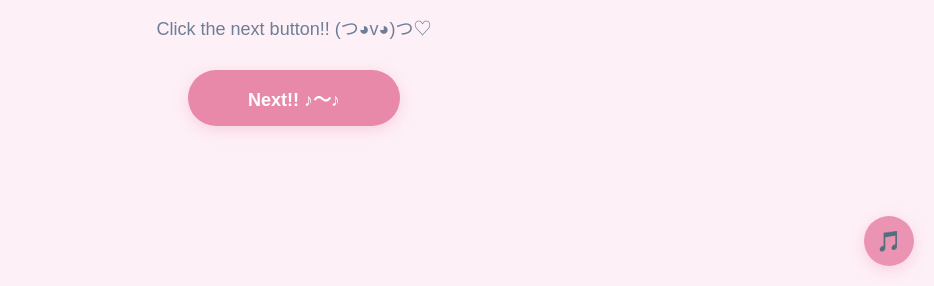
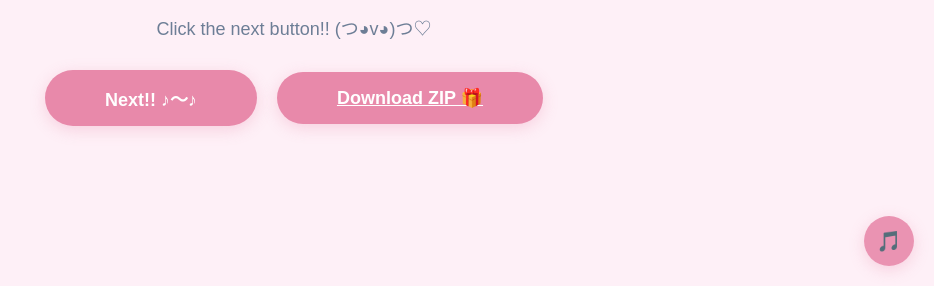
Before and after one commit to Alec-Wisteria/Letter-for-Kate, a plain HTML site: page index.html in a window 1280 px wide. Shown: the part 514-800 px from the top of the page, without its empty margins (346-1280 px from the left). Drawn offline with Linux system fonts and the light colour scheme.

Commit message:
add download button

```diff
--- a/index.html
+++ b/index.html
@@ -485,15 +485,18 @@
     <button class="music-control" id="musicToggle" onclick="toggleMusic()">🎵</button>
     <!-- Page 1: Greetings -->
     <div class="page active" id="page1">
-        <img src="silly-silly-guy.gif" alt="Birthday character" class="header-img">
-        <h1 class="title">Happy Birthday</h1>
-        <h1 class="subtitle">Kate!</h1>
-        <span class="emoji">(｡◕‿◕｡)</span>
+    <img src="silly-silly-guy.gif" alt="Birthday character" class="header-img">
+    <h1 class="title">Happy Birthday</h1>
+    <h1 class="subtitle">Kate!</h1>
+    <span class="emoji">(｡◕‿◕｡)</span>
 
-        <p class="instruction">Click the next button!! (つ◕v◕)つ♡</p>
+    <p class="instruction">Click the next button!! (つ◕v◕)つ♡</p>
 
+    <div class="button-container" style="margin-top: 30px;">
         <button class="next-btn" onclick="showPage2()">Next!! ♪～♪</button>
+        <a href="birthday.zip" download class="next-btn">Download ZIP 🎁</a>
     </div>
+</div>
 
     <!-- Page 2: Envelope question -->
     <div class="page" id="page2">
```
